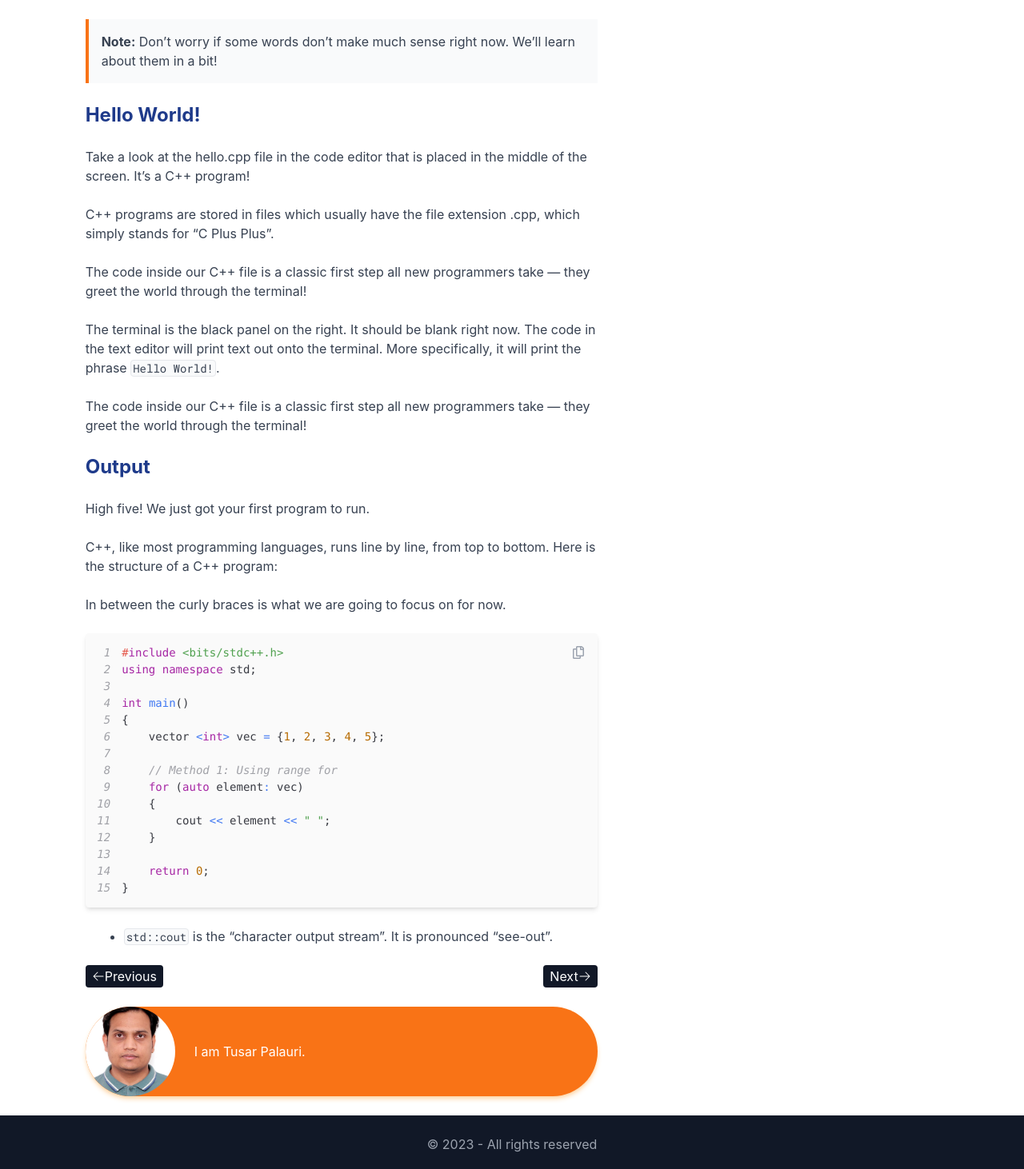
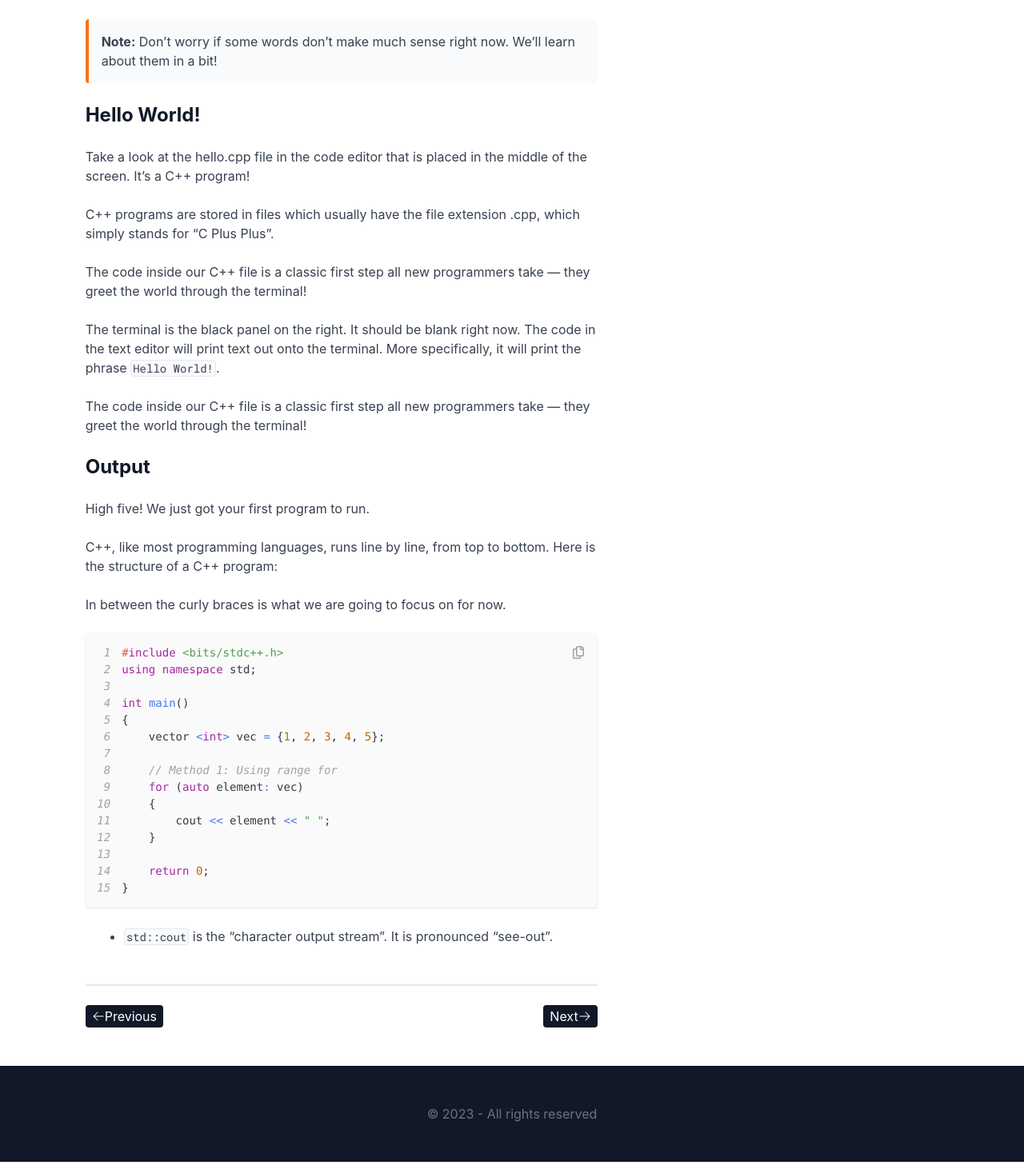
Before and after one commit to sundaray/tusar-nextjs-blog, a Next.js app: page /blog/first-blog in a window 1280 px wide. Shown: the part 648-2110 px from the top of the page at 80% size. Built offline with nearby package versions, Linux system fonts and the light colour scheme.

Commit message:
removed author card

```diff
--- a/src/components/post/BreadCrumbs.js
+++ b/src/components/post/BreadCrumbs.js
@@ -29,7 +29,7 @@ const Breadcrumbs = () => {
   return (
     <nav
       aria-label="breadcrumbs"
-      className="text-sm text-blue-500 py-1 bg-gray-50 pl-2"
+      className="text-sm text-blue-500 py-1 bg-gray-50 pl-2 rounded"
     >
       <ol className="flex space-x-2">
         <li className="hover:text-blue-600">
--- a/src/components/post/CodeBlock.js
+++ b/src/components/post/CodeBlock.js
@@ -31,7 +31,7 @@ const CodeBlock = ({ children, highlight = [], language }) => {
       <SyntaxHighlighter
         className={`${
           language === "cpp"
-            ? "synatx-cpp shadow-md text-sm"
+            ? "synatx-cpp shadow text-sm"
             : language === "json"
             ? "syntax-json"
             : ""
--- a/src/components/post/Note.js
+++ b/src/components/post/Note.js
@@ -2,7 +2,7 @@ import React from "react";
 
 const Note = ({ children }) => {
   return (
-    <div className="border-l-4 border-orange-500 bg-gray-50 pl-4 py-4">
+    <div className="border-l-4 border-orange-500 bg-gray-50 pl-4 py-4 rounded">
       {children}
     </div>
   );
--- a/src/components/post/Pagination.js
+++ b/src/components/post/Pagination.js
@@ -10,6 +10,8 @@ const Pagination = ({
   showNext = true,
 }) => {
   return (
+    <div className="space-y-6 pt-6">
+      <div className="bg-gray-200 w-full h-0.5"></div>
       <div className="flex justify-between">
         {showPrevious === true ? (
           <Link href={previous}>
@@ -32,6 +34,7 @@ const Pagination = ({
           ""
         )}
       </div>
+    </div>
   );
 };
 
--- a/src/components/post/PostLayout.js
+++ b/src/components/post/PostLayout.js
@@ -5,7 +5,7 @@ import Author from "@/components/post/Author";
 const PostLayout = ({ children, toc = true }) => {
   return (
     <>
-      <div className="post-layout mb-6">
+      <div className="post-layout mb-12">
         <article className="post space-y-6">{children}</article>
         {toc && (
           <aside className="toc">
@@ -13,7 +13,7 @@ const PostLayout = ({ children, toc = true }) => {
           </aside>
         )}
       </div>
-      <footer className=" bg-gray-900 text-gray-400 grid place-items-center py-6">
+      <footer className=" bg-gray-900 text-gray-500 grid place-items-center py-12">
         &#169; {new Date().getFullYear()} - All rights reserved
       </footer>
     </>
--- a/src/pages/blog/first-blog.js
+++ b/src/pages/blog/first-blog.js
@@ -81,7 +81,7 @@ const Home = () => {
         </li>
       </List>
       <Pagination />
-      <Author />
+      {/* <Author /> */}
     </PostLayout>
   );
 };
--- a/src/styles/globals.css
+++ b/src/styles/globals.css
@@ -18,7 +18,7 @@
       color: #111827;
     }
     h2, h3 {
-      color: #1e3a8a;
+      color: #111827;
     }
   }
 
```
Lines whose indentation alone changed are shown as unchanged.
